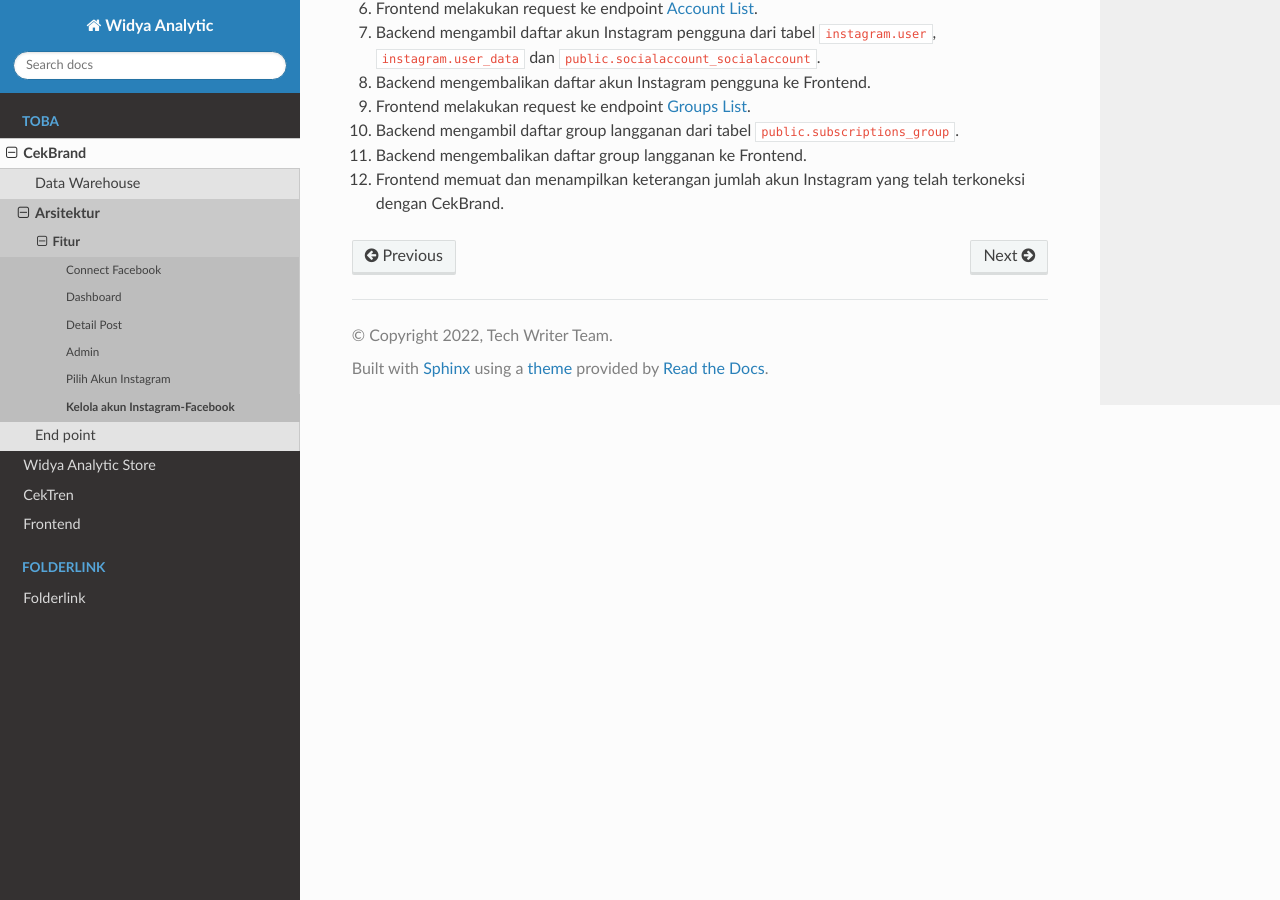
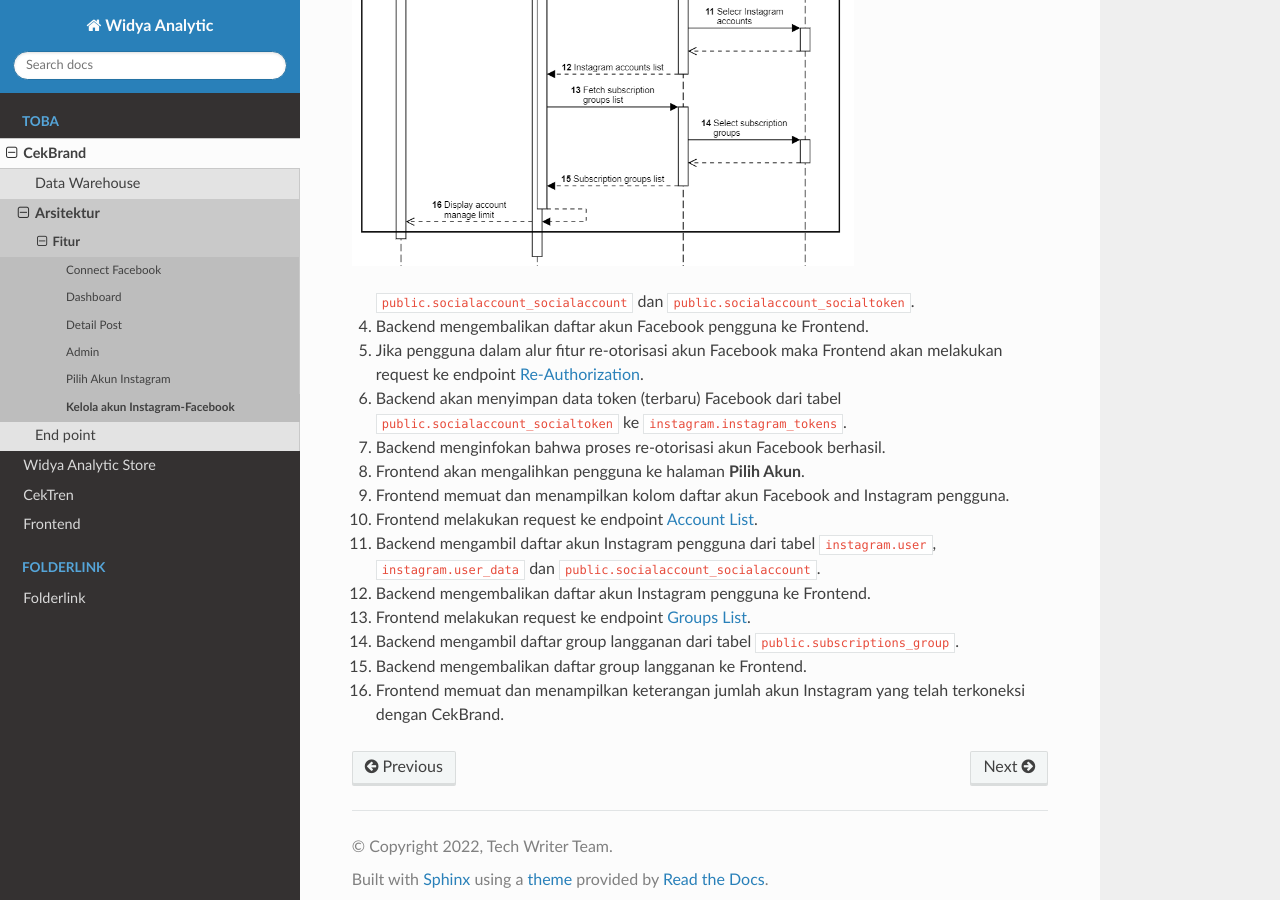
Before and after one commit to syrico/dokumentasi_data_widyaanalytics, a Sphinx documentation site: the page built from docs/source/Toba/cekbrand/architecture/feature/account-manage.rst, in a window 1280 px wide and 900 px high, scrolled down 919 px. Built offline with Sphinx 7.4.7 and the Read the Docs theme 2.0.0, drawn with Linux system fonts in a browser that asks for light colours.

Commit message:
feat(feature): add re-authorization alternative flow at account manage sequence

```diff
--- a/docs/source/Toba/cekbrand/architecture/feature/account-manage.rst
+++ b/docs/source/Toba/cekbrand/architecture/feature/account-manage.rst
@@ -11,11 +11,15 @@ Fitur yang berperan sebagai pengelola akun Instagram-Facebook yang memungkinkan
 2. Frontend melakukan request ke endpoint :ref:`social-account-list`.
 3. Backend mengambil daftar akun Facebook pengguna dari tabel ``public.socialaccount_socialaccount`` dan ``public.socialaccount_socialtoken``.
 4. Backend mengembalikan daftar akun Facebook pengguna ke Frontend.
-5. Frontend memuat dan menampilkan kolom daftar akun Facebook and Instagram pengguna.
-6. Frontend melakukan request ke endpoint :ref:`account-list`.
-7. Backend mengambil daftar akun Instagram pengguna dari tabel ``instagram.user``, ``instagram.user_data`` dan ``public.socialaccount_socialaccount``.
-8. Backend mengembalikan daftar akun Instagram pengguna ke Frontend.
-9. Frontend melakukan request ke endpoint :ref:`subs-groups-list`.
-10. Backend mengambil daftar group langganan dari tabel ``public.subscriptions_group``.
-11. Backend mengembalikan daftar group langganan ke Frontend.
-12. Frontend memuat dan menampilkan keterangan jumlah akun Instagram yang telah terkoneksi dengan CekBrand.
+5. Jika pengguna dalam alur fitur re-otorisasi akun Facebook maka Frontend akan melakukan request ke endpoint :ref:`re-authorization`.
+6. Backend akan menyimpan data token (terbaru) Facebook dari tabel ``public.socialaccount_socialtoken`` ke ``instagram.instagram_tokens``.
+7. Backend menginfokan bahwa proses re-otorisasi akun Facebook berhasil.
+8. Frontend akan mengalihkan pengguna ke halaman **Pilih Akun**.
+9. Frontend memuat dan menampilkan kolom daftar akun Facebook and Instagram pengguna.
+10. Frontend melakukan request ke endpoint :ref:`account-list`.
+11. Backend mengambil daftar akun Instagram pengguna dari tabel ``instagram.user``, ``instagram.user_data`` dan ``public.socialaccount_socialaccount``.
+12. Backend mengembalikan daftar akun Instagram pengguna ke Frontend.
+13. Frontend melakukan request ke endpoint :ref:`subs-groups-list`.
+14. Backend mengambil daftar group langganan dari tabel ``public.subscriptions_group``.
+15. Backend mengembalikan daftar group langganan ke Frontend.
+16. Frontend memuat dan menampilkan keterangan jumlah akun Instagram yang telah terkoneksi dengan CekBrand.
```
Also changed, not shown: docs/source/Toba/cekbrand/architecture/feature/account-manage-sequence.txt (+30 -5 lines), docs/source/Toba/cekbrand/architecture/feature/account-manage-sequence.png.
